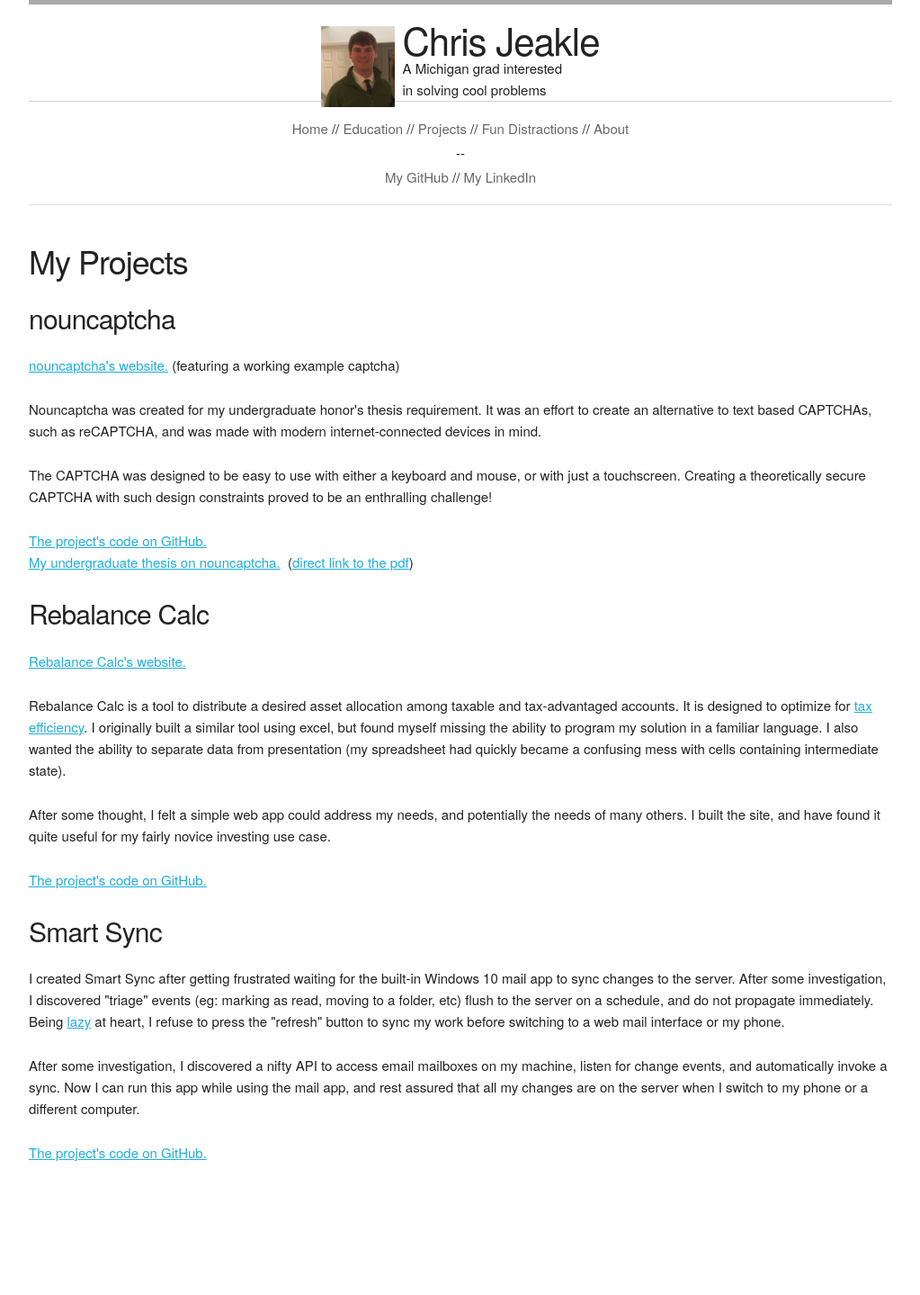
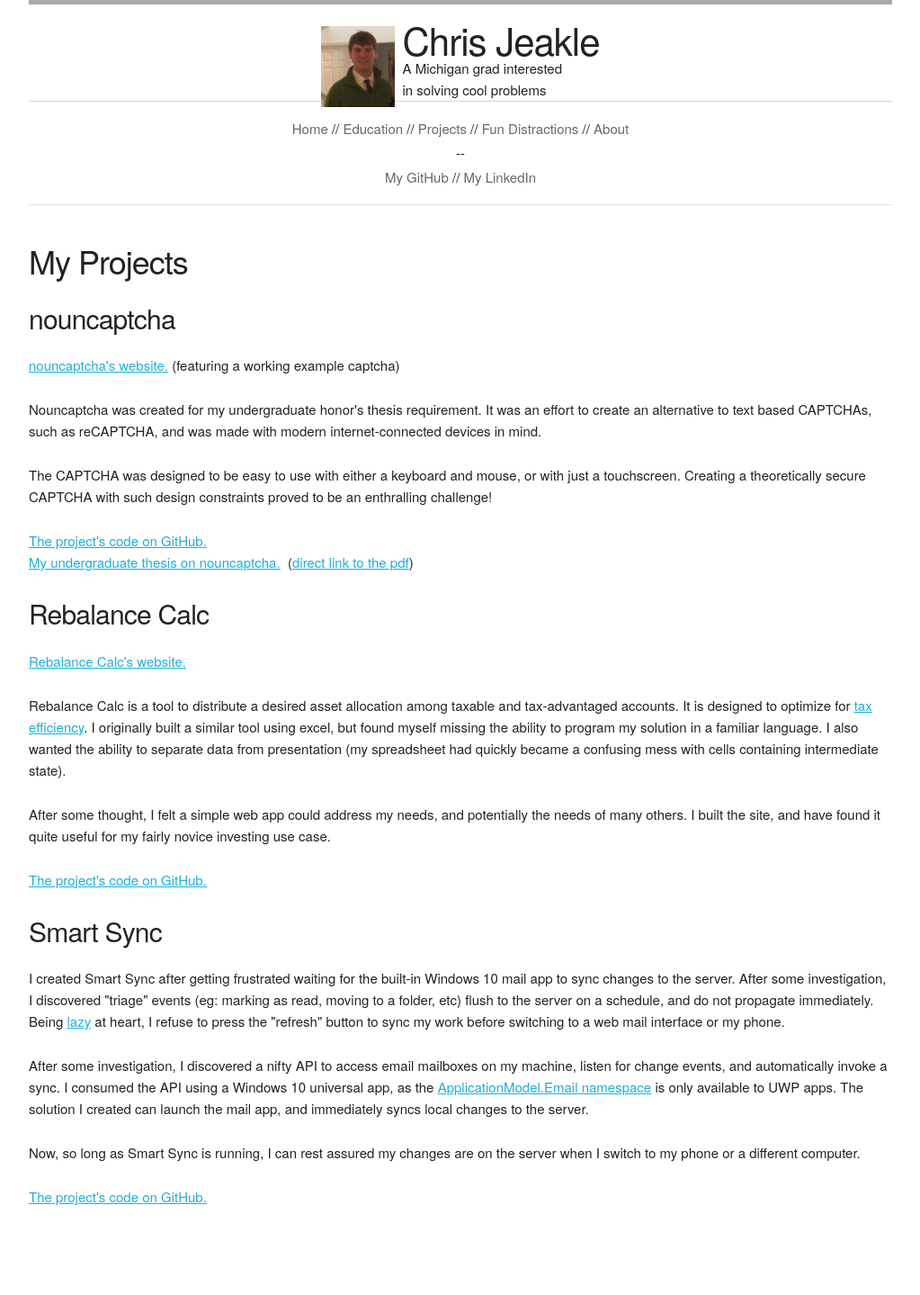
Before and after one commit to cjjeakle/cjjeakle.github.io, a Jekyll site: the page built from projects/index.html, in a window 1280 px wide. Shown: the whole page at 90% size, without its empty margins (128-1151 px from the left). Built offline with Jekyll 4.4.1, drawn with Linux system fonts in a browser that asks for light colours; nearby versions of some CDN libraries; before the commit the page ends 1390 px from its top, so only the background shows below that.

Commit message:
Updated Smart Sync project description

```diff
--- a/projects/index.html
+++ b/projects/index.html
@@ -59,7 +59,12 @@ layout: default
       </p>
       <p>
         After some investigation, I discovered a nifty API to access email mailboxes on my machine, listen for change events, and automatically invoke a sync.
-        Now I can run this app while using the mail app, and rest assured that all my changes are on the server when I switch to my phone or a different computer.
+        I consumed the API using a Windows 10 universal app,
+        as the <a href="https://msdn.microsoft.com/en-us/library/windows/apps/windows.applicationmodel.email.aspx">ApplicationModel.Email namespace</a>
+        is only available to UWP apps. The solution I created can launch the mail app, and immediately syncs local changes to the server.
+      </p>
+      <p>
+        Now, so long as Smart Sync is running, I can rest assured my changes are on the server when I switch to my phone or a different computer.
       </p>
 
       <p>
```
